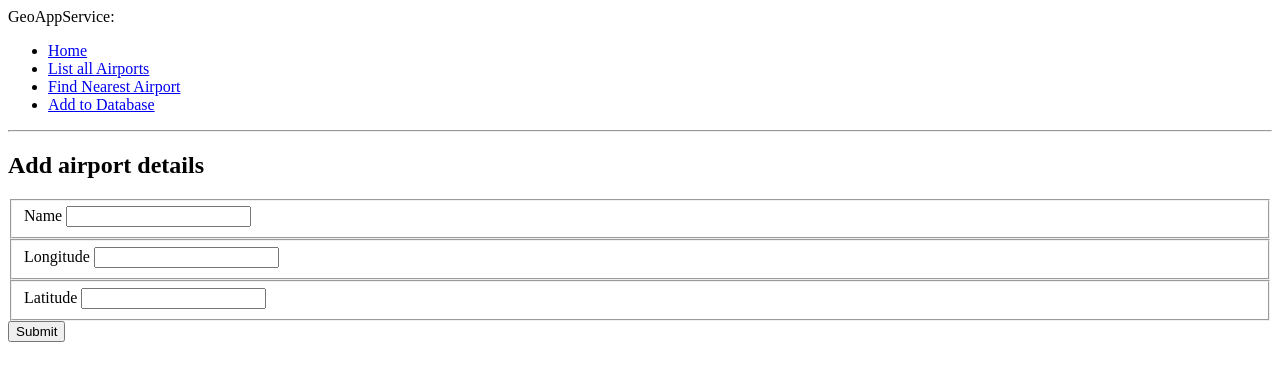
After one commit to Pynapse/geoappservice, a Flask app: template application/templates/test.html in a window 1280 px wide. The commit adds this page. Shown: the top 381 px of the page. Run offline with Flask 2, Linux system fonts and the light colour scheme; the template is opened without the code that fills it: most values are stand-ins (such as "Sample title", 1, 10 or a date in 2020); form fields are guessed from the names that the template uses.

Commit message:
fixed typos

```diff
--- a/application/models/airport/india.py
+++ b/application/models/airport/india.py
@@ -75,3 +75,7 @@ class IndianAirports(BaseModel):
     if row:
       return True
     return False
+
+  @classmethod
+  def get_by_id(cls, id):
+    return cls.query.filter_by(id=id).first()
--- a/application/templates/addairport.html
+++ b/application/templates/addairport.html
@@ -6,7 +6,7 @@
         {{ form.hidden_tag() }}
         <p>
             {{ form.name.label }}<br>
-            {{ form.name(size=30) }}
+            {{ form.name }}
         </p>
         <p>
             {{ form.longitude.label }}<br>
--- a/application/templates/enterloc.html
+++ b/application/templates/enterloc.html
@@ -1,7 +1,7 @@
 {% extends "base.html" %}
 
 {% block content %}
-    <h1>Add Location:</h1>
+    <h1>Enter Location:</h1>
     <form action="{{url_for('india_route.get_nearest_airport')}}" method="post" novalidate>
         {{ form.hidden_tag() }}
         <p>
--- /dev/null
+++ b/application/templates/test.html
@@ -0,0 +1,52 @@
+{% extends 'base.html' %}
+
+
+{% block content %}
+
+  <div class="form-wrapper">
+    <h2 class="title">Add airport details</h2>
+
+    <form method="POST" action="">
+
+      <fieldset class="form-field">
+      {{ form.name.label }}
+      {{ form.name }}
+        {% if form.name.errors %}
+        <ul class="errors">
+          {% for error in form.name.errors %}
+            <li>{{ error }}</li>
+          {% endfor %}
+        </ul>
+        {% endif %}
+      </fieldset>
+
+      <fieldset class="form-field">
+        {{ form.longitude.label }}
+        {{ form.longitude }}
+        {% if form.longitude.errors %}
+          <ul class="errors">
+            {% for error in form.longitude.errors %}
+              <li>{{ error }}</li>
+            {% endfor %}
+          </ul>
+        {% endif %}
+      </fieldset>
+
+      <fieldset class="form-field">
+        {{ form.latitude.label }}
+        {{ form.latitude }}
+        {% if form.latitude.errors %}
+          <ul class="errors">
+            {% for error in form.latitude.errors %}
+              <li>{{ error }}</li>
+            {% endfor %}
+          </ul>
+        {% endif %}
+      </fieldset>
+
+      {{ form.submit }}
+
+      </form>
+  </div>
+
+{% endblock %}
```
Also changed, not shown: application/routes/airport/india.py (+36 -1 lines), application/templates/listairports.html (+8 -4 lines), application/templates/upload.html (added).
